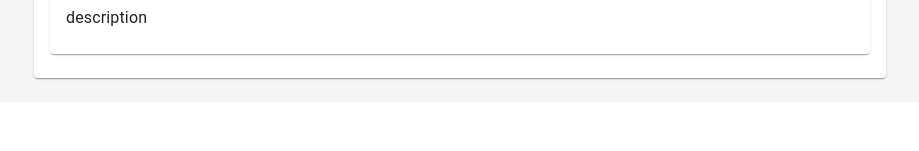
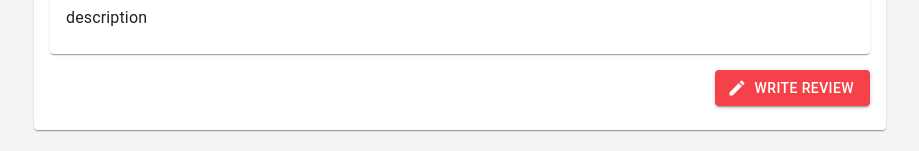
Before and after one commit to food-siam-si/food-siam-si-web, a React (Vite) app: page /restaurant in a window 1280 px wide. Shown: the part 1081-1232 px from the top of the page, without its empty margins (180-1099 px from the left). Before the commit the page ends 1183 px from the top, so only its background shows below. Built offline with nearby package versions, Linux system fonts and the light colour scheme.

Commit message:
feat: implement review modal

```diff
--- a/src/modules/Review/components/ReviewSection/index.tsx
+++ b/src/modules/Review/components/ReviewSection/index.tsx
@@ -1,13 +1,16 @@
-import { CardContent, Stack, Typography } from '@mui/material';
+import CreateIcon from '@mui/icons-material/Create';
+import { Button, CardContent, Stack, Typography } from '@mui/material';
 import React, { useEffect } from 'react';
 
 import { ReviewApi } from '../../api';
 import { GetReviewsDto } from '../../api/dto';
 import ReviewCard from '../ReviewCard';
+import WriteReviewModal from '../WriteReviewModal';
 import { ReviewSectionProps } from './types';
 
 const ReviewSection = ({ restaurantId }: ReviewSectionProps) => {
   const [reviews, setReviews] = React.useState<GetReviewsDto[]>();
+  const [open, setOpen] = React.useState(false);
 
   useEffect(() => {
     const fetchReviews = async () => {
@@ -28,6 +31,23 @@ const ReviewSection = ({ restaurantId }: ReviewSectionProps) => {
           <ReviewCard {...review} />
         ))}
       </Stack>
+      <Button
+        variant="contained"
+        startIcon={<CreateIcon />}
+        sx={{ mt: 2, float: 'right' }}
+        onClick={() => {
+          setOpen(true);
+        }}
+      >
+        Write Review
+      </Button>
+      <WriteReviewModal
+        onClose={() => {
+          setOpen(false);
+        }}
+        open={open}
+        restaurantId={restaurantId}
+      />
     </CardContent>
   );
 };
--- /dev/null
+++ b/src/modules/Review/components/WriteReviewModal/index.tsx
@@ -0,0 +1,33 @@
+import { Button, Dialog, DialogContent, DialogTitle, Rating, Stack, Typography } from '@mui/material';
+import { FormContainer, TextFieldElement } from 'react-hook-form-mui';
+
+import { WriteReviewModalProps } from './types';
+
+const WriteReviewModal = ({ open, onClose, restaurantId }: WriteReviewModalProps) => {
+  return (
+    <Dialog open={open} onClose={onClose} fullWidth>
+      <FormContainer
+        onSuccess={(data) => {
+          console.log(data);
+          onClose();
+        }}
+      >
+        <DialogTitle>Write Review</DialogTitle>
+        <DialogContent>
+          <Stack gap={2}>
+            <Stack direction="row" gap={2}>
+              <Typography>Rating</Typography>
+              <Rating />
+            </Stack>
+            <TextFieldElement name="description" label="Description" required multiline rows={3} />
+          </Stack>
+          <Button type="submit" variant="contained" sx={{ mt: 2, float: 'right' }}>
+            Submit
+          </Button>
+        </DialogContent>
+      </FormContainer>
+    </Dialog>
+  );
+};
+
+export default WriteReviewModal;
--- /dev/null
+++ b/src/modules/Review/components/WriteReviewModal/types.ts
@@ -0,0 +1,5 @@
+export interface WriteReviewModalProps {
+  open: boolean;
+  onClose: () => void;
+  restaurantId: number;
+}
```
